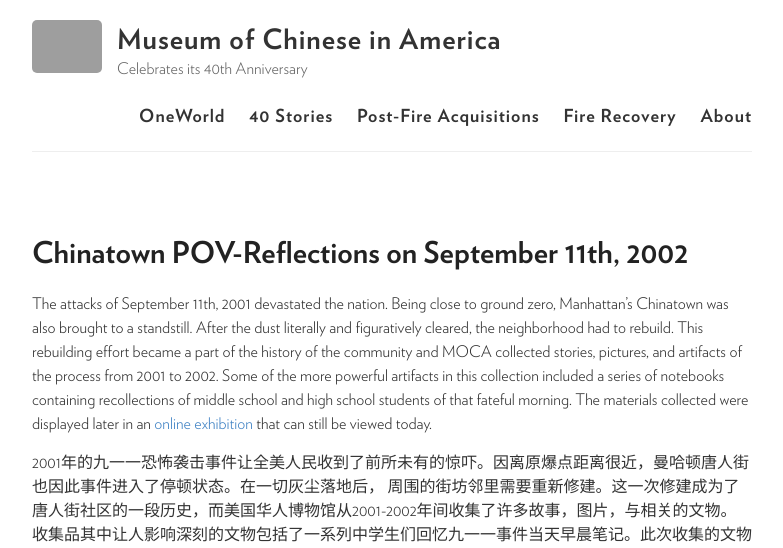
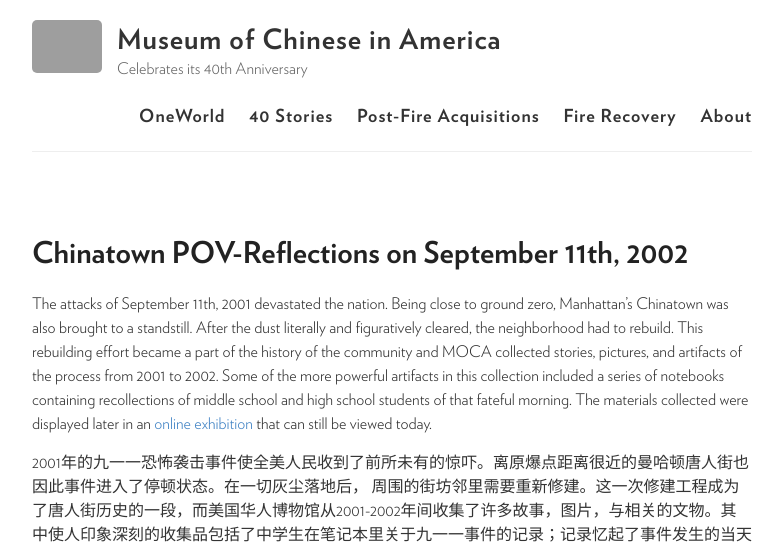
Before and after one commit to moca40/moca40.github.io, a Jekyll site: the page built from _stories/2002-01-01-911-chinatown.md, in a window 1280 px wide. Shown: the top 548 px of the page, without its empty margins (248-1031 px from the left). Built offline with Jekyll 4.4.1, drawn with Linux system fonts in a browser that asks for light colours; some of the changed text lies outside the part shown; grey boxes are pictures that could not be loaded.

Commit message:
Update 2002-01-01-911-chinatown.md

```diff
--- a/_stories/2002-01-01-911-chinatown.md
+++ b/_stories/2002-01-01-911-chinatown.md
@@ -8,6 +8,6 @@
 
 The attacks of September 11th, 2001 devastated the nation. Being close to ground zero, Manhattan’s Chinatown was also brought to a standstill.  After the dust literally and figuratively cleared, the neighborhood had to rebuild.  This rebuilding effort became a part of the history of the community and MOCA collected stories, pictures, and artifacts of the process from 2001 to 2002.  Some of the more powerful artifacts in this collection included a series of notebooks containing recollections of middle school and high school students of that fateful morning.  The materials collected were displayed later in an [online exhibition](http://911chinatown.mocanyc.org/) that can still be viewed today.
 
-2001年的九一一恐怖袭击事件让全美人民收到了前所未有的惊吓。因离原爆点距离很近，曼哈顿唐人街也因此事件进入了停顿状态。在一切灰尘落地后， 周围的街坊邻里需要重新修建。这一次修建成为了唐人街社区的一段历史，而美国华人博物馆从2001-2002年间收集了许多故事，图片，与相关的文物。收集品其中让人影响深刻的文物包括了一系列中学生们回忆九一一事件当天早晨笔记。此次收集的文物而后将被博物馆放入[网站](http://911chinatown.mocanyc.org/)上展出，至今亦在。
+2001年的九一一恐怖袭击事件使全美人民收到了前所未有的惊吓。离原爆点距离很近的曼哈顿唐人街也因此事件进入了停顿状态。在一切灰尘落地后， 周围的街坊邻里需要重新修建。这一次修建工程成为了唐人街历史的一段，而美国华人博物馆从2001-2002年间收集了许多故事，图片，与相关的文物。其中使人印象深刻的收集品包括了中学生在笔记本里关于九一一事件的记录；记录忆起了事件发生的当天早晨。此次收集的文物而后被博物馆载入[网站](http://911chinatown.mocanyc.org/)展出，至今亦在。
 
 {% include slideshow.html %}
```
